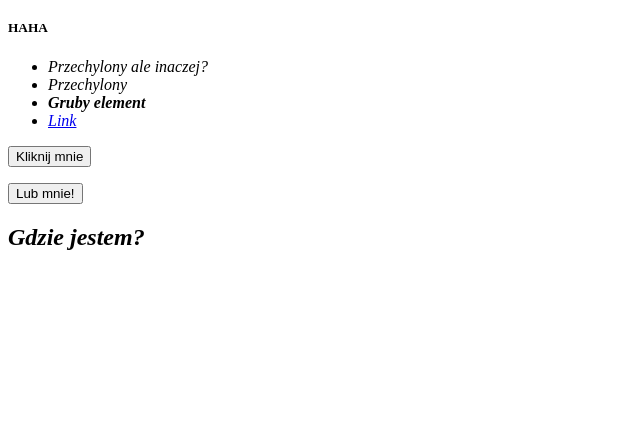
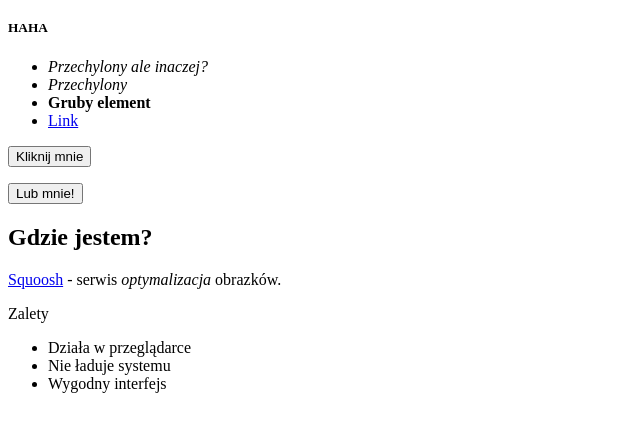
Before and after one commit to MichalCaputa/Repozytorium, a plain HTML site: page index.html in a window 1280 px wide. Shown: the part 61-492 px from the top of the page, without its empty margins (0-640 px from the left). Drawn offline with Linux system fonts and the light colour scheme.

Commit message:
Next
next

```diff
--- a/index.html
+++ b/index.html
@@ -4,19 +4,30 @@
     <meta charset="UTF-8" />
     <meta http-equiv="X-UA-Compatible" content="IE=edge" />
     <meta name="viewport" content="width=<device-width>, initial-scale=1.0" />
-    <title>Document</title>
+    <title>Zabawa w programiste</title>
   </head>
   <body>
     <h1>Nagłówek</h1>
     <h5>HAHA</h5>
     <ul>
       <li><em>Przechylony ale inaczej?</em></li>
-      <li><i>Przechylony</i</li>
+      <li><i>Przechylony</i></li>
       <li><b>Gruby element</b></li>
       <li><a href="https://google.pl">Link</a></li>
     </ul>
     <p><button>Kliknij mnie</button></p>
     <button>Lub mnie!</button>
     <h2>Gdzie jestem?</h2>
+    <p>
+      <a href="squoosh.app">Squoosh</a> - serwis
+      <em>optymalizacja</em> obrazków.
+    </p>
+
+    <p>Zalety</p>
+    <ul>
+      <li>Działa w przeglądarce</li>
+      <li>Nie ładuje systemu</li>
+      <li>Wygodny interfejs</li>
+    </ul>
   </body>
 </html>
```
